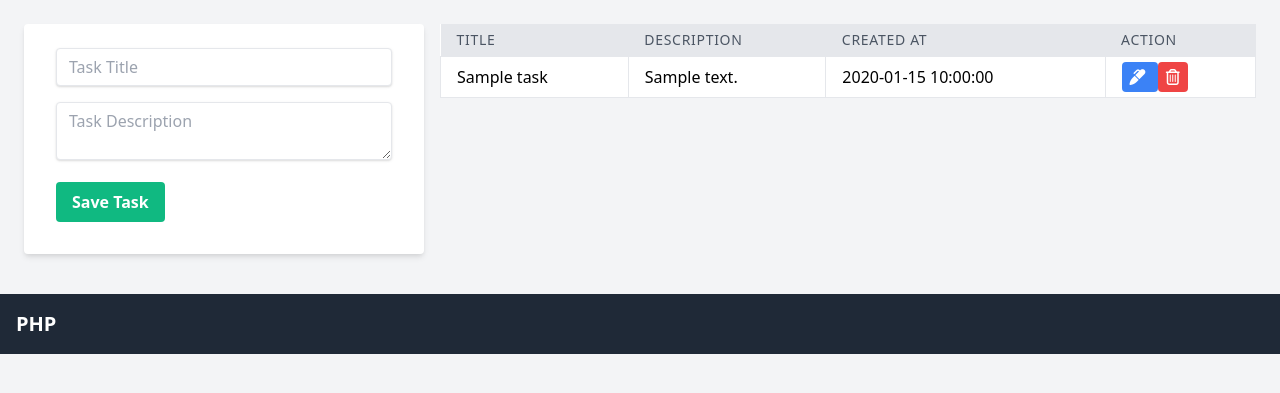
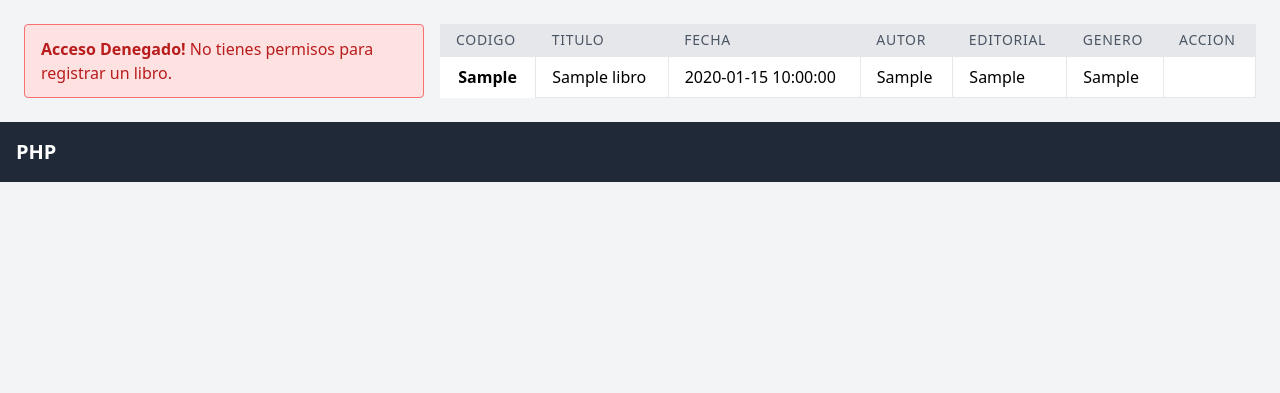
Before and after one commit to OVReuenthal/seminario, a PHP site: page /views/biblioteca.php in a window 1280 px wide. Shown: the part 60-453 px from the top of the page. Run offline with PHP 8.4, Linux system fonts and the light colour scheme; tables that the repository leaves empty or names only in its code hold one stand-in row (values such as "Sample post"); some libraries are stand-ins or nearby versions.

Commit message:
little changes

```diff
--- /dev/null
+++ b/db.php
@@ -0,0 +1,16 @@
+<?php
+
+  function conexion(){
+    $host = "localhost";
+    $user = "root";
+    $password = "";
+    $bd = "biblioteca";
+
+    $conexion = mysqli_connect($host, $user, $password);
+    mysqli_select_db($conexion, $bd);
+
+    return $conexion;
+  }
+
+
+?>
--- a/fusion/proyectoViejo/index.php
+++ b/fusion/proyectoViejo/index.php
@@ -149,7 +149,7 @@
             <?php
                 include "modelo/conexion.php";
 
-                 $sql=$conexion-> query(" select * from tesis");
+                 $sql=$conexion-> query(" select * from libros");
                  while($datos = $sql ->fetch_object()){
             ?>
                 <tr>
--- a/fusion/proyectoViejo/modelo/conexion.php
+++ b/fusion/proyectoViejo/modelo/conexion.php
@@ -1,5 +1,5 @@
 <?php
-$conexion= new mysqli ("localhost", "root", "", "proyecto_bdd");
+$conexion= new mysqli ("localhost", "root", "", "biblioteca");
 $conexion-> set_charset("utf8");
 
 ?>
--- a/modelo/conexion.php
+++ /dev/null
@@ -1,5 +0,0 @@
-<?php
-$conexion= new mysqli ("localhost", "root", "", "test");
-$conexion-> set_charset("utf8");
-
-?>
--- a/views/biblioteca.php
+++ b/views/biblioteca.php
@@ -1,4 +1,11 @@
-<?php include("db.php"); ?>
+<?php
+session_start();
+include("../db.php");
+$conn = conexion();
+
+$rol = isset($_SESSION['rol']) ? $_SESSION['rol'] : null;
+
+?>
 
 <?php include('includes/header.php'); ?>
 
@@ -17,51 +24,81 @@
       <?php session_unset(); } ?>
 
       <!-- ADD TASK FORM -->
+      <?php if ($rol != 0) : ?>
         <div class="bg-white shadow-md rounded px-8 pt-6 pb-8 mb-4">
-        <form action="save_task.php" method="POST">
+          <form class="form" method="post" action="../controllers/registroLibro.php" enctype="multipart/form-data">
               <div class="mb-4">
-            <input type="text" name="title" class="shadow appearance-none border rounded w-full py-2 px-3 text-gray-700 leading-tight focus:outline-none focus:shadow-outline" placeholder="Task Title" autofocus>
+                  <input type="text" name="titulo" class="shadow appearance-none border rounded w-full py-2 px-3 text-gray-700 leading-tight focus:outline-none focus:shadow-outline" placeholder="Titulo" autofocus>
               </div>
               <div class="mb-4">
-            <textarea name="description" rows="2" class="shadow appearance-none border rounded w-full py-2 px-3 text-gray-700 leading-tight focus:outline-none focus:shadow-outline" placeholder="Task Description"></textarea>
+                  <input type="date" name="fecha" class="shadow appearance-none border rounded w-full py-2 px-3 text-gray-700 leading-tight focus:outline-none focus:shadow-outline" placeholder="fecha" autofocus>
+              </div>
+              <div class="mb-4">
+                  <input type="text" name="autor" class="shadow appearance-none border rounded w-full py-2 px-3 text-gray-700 leading-tight focus:outline-none focus:shadow-outline" placeholder="autor" autofocus>
+              </div>
+              <div class="mb-4">
+                  <input type="text" name="editorial" class="shadow appearance-none border rounded w-full py-2 px-3 text-gray-700 leading-tight focus:outline-none focus:shadow-outline" placeholder="editorial" autofocus>
+              </div>
+              <div class="mb-4">
+                  <input type="text" name="genero" class="shadow appearance-none border rounded w-full py-2 px-3 text-gray-700 leading-tight focus:outline-none focus:shadow-outline" placeholder="genero" autofocus>
+              </div>
+              <div class="mb-4">
+                  <input type="file" name="documento" class="shadow appearance-none border rounded w-full py-2 px-3 text-gray-700 leading-tight focus:outline-none focus:shadow-outline" placeholder="archivo" autofocus>
               </div>
               <input type="submit" name="save_task" class="bg-green-500 hover:bg-green-700 text-white font-bold py-2 px-4 rounded focus:outline-none focus:shadow-outline" value="Save Task">
           </form>
         </div>
+      <?php else : ?>
+        <div class="bg-red-100 border border-red-400 text-red-700 px-4 py-3 rounded relative" role="alert">
+            <strong class="font-bold">Acceso Denegado!</strong>
+            <span class="block sm:inline">No tienes permisos para registrar un libro.</span>
+        </div>
+      <?php endif; ?>
+
     </div>
     <div class="w-full md:w-2/3 p-2">
     <table class="min-w-full bg-white">
     <thead>
         <tr>
-            <th class="py-2 px-4 bg-gray-200 text-left text-sm leading-4 font-medium text-gray-600 uppercase tracking-wider">Title</th>
-            <th class="py-2 px-4 bg-gray-200 text-left text-sm leading-4 font-medium text-gray-600 uppercase tracking-wider">Description</th>
-            <th class="py-2 px-4 bg-gray-200 text-left text-sm leading-4 font-medium text-gray-600 uppercase tracking-wider">Created At</th>
-            <th class="py-2 px-4 bg-gray-200 text-left text-sm leading-4 font-medium text-gray-600 uppercase tracking-wider">Action</th>
+            <th class="py-2 px-4 bg-gray-200 text-left text-sm leading-4 font-medium text-gray-600 uppercase tracking-wider">codigo</th>
+            <th class="py-2 px-4 bg-gray-200 text-left text-sm leading-4 font-medium text-gray-600 uppercase tracking-wider">titulo</th>
+            <th class="py-2 px-4 bg-gray-200 text-left text-sm leading-4 font-medium text-gray-600 uppercase tracking-wider">fecha</th>
+            <th class="py-2 px-4 bg-gray-200 text-left text-sm leading-4 font-medium text-gray-600 uppercase tracking-wider">autor</th>
+            <th class="py-2 px-4 bg-gray-200 text-left text-sm leading-4 font-medium text-gray-600 uppercase tracking-wider">editorial</th>
+            <th class="py-2 px-4 bg-gray-200 text-left text-sm leading-4 font-medium text-gray-600 uppercase tracking-wider">genero</th>
+            <th class="py-2 px-4 bg-gray-200 text-left text-sm leading-4 font-medium text-gray-600 uppercase tracking-wider">accion</th>
         </tr>
     </thead>
     <tbody>
-
         <?php
-          $query = "SELECT * FROM task";
+        $query = "SELECT * FROM libros";
         $result_tasks = mysqli_query($conn, $query);
 
         while($row = mysqli_fetch_assoc($result_tasks)) { ?>
         <tr>
-            <td class="border px-4 py-2"><?php echo $row['title']; ?></td>
-            <td class="border px-4 py-2"><?php echo $row['description']; ?></td>
-            <td class="border px-4 py-2"><?php echo $row['created_at']; ?></td>
+            <th scope="row">
+                <a href="../libros/<?= $row['codigo'] ?>.pdf" target="_blank"><?= $row['codigo'] ?></a>
+            </th>
+            <td class="border px-4 py-2"><?php echo $row['titulo']; ?></td>
+            <td class="border px-4 py-2"><?php echo $row['fecha']; ?></td>
+            <td class="border px-4 py-2"><?php echo $row['autor']; ?></td>
+            <td class="border px-4 py-2"><?php echo $row['editorial']; ?></td>
+            <td class="border px-4 py-2"><?php echo $row['genero']; ?></td>
             <td class="border px-4 py-2">
-              <a href="edit.php?id=<?php echo $row['id']?>" class="bg-blue-500 hover:bg-blue-700 text-white font-bold py-1 px-2 rounded">
+                <?php if ($rol != 0) : ?>
+                    <a href="edit.php?codigo=<?php echo $row['codigo']?>" class="bg-blue-500 hover:bg-blue-700 text-white font-bold py-1 px-2 rounded">
                         <i class="fas fa-marker"></i>
                     </a>
-              <a href="delete_task.php?id=<?php echo $row['id']?>" class="bg-red-500 hover:bg-red-700 text-white font-bold py-1 px-2 rounded">
+                    <a href="../controllers/eliminarLibro.php?codigo=<?php echo $row['codigo']?>" class="bg-red-500 hover:bg-red-700 text-white font-bold py-1 px-2 rounded">
                         <i class="far fa-trash-alt"></i>
                     </a>
+                <?php endif; ?>
             </td>
         </tr>
         <?php } ?>
     </tbody>
 </table>
+
     </div>
   </div>
 </main>
--- a/views/db.php
+++ /dev/null
@@ -1,11 +0,0 @@
-<?php
-session_start();
-
-$conn = mysqli_connect(
-  'localhost',
-  'root',
-  '',
-  'php_mysql_crud'
-) or die(mysqli_erro($mysqli));
-
-?>
```
Also changed, not shown: controllers/cLogin.php (+18 -13 lines), controllers/eliminarLibro.php (added, +32 -0 lines), controllers/registroLibro.php (added, +44 -0 lines), controllers/registro_tesis.php (deleted, +0 -50 lines), views/edit.php (+59 -29 lines), views/login.php (+4 -4 lines), 1 other file. Lines whose indentation alone changed are shown as unchanged.
